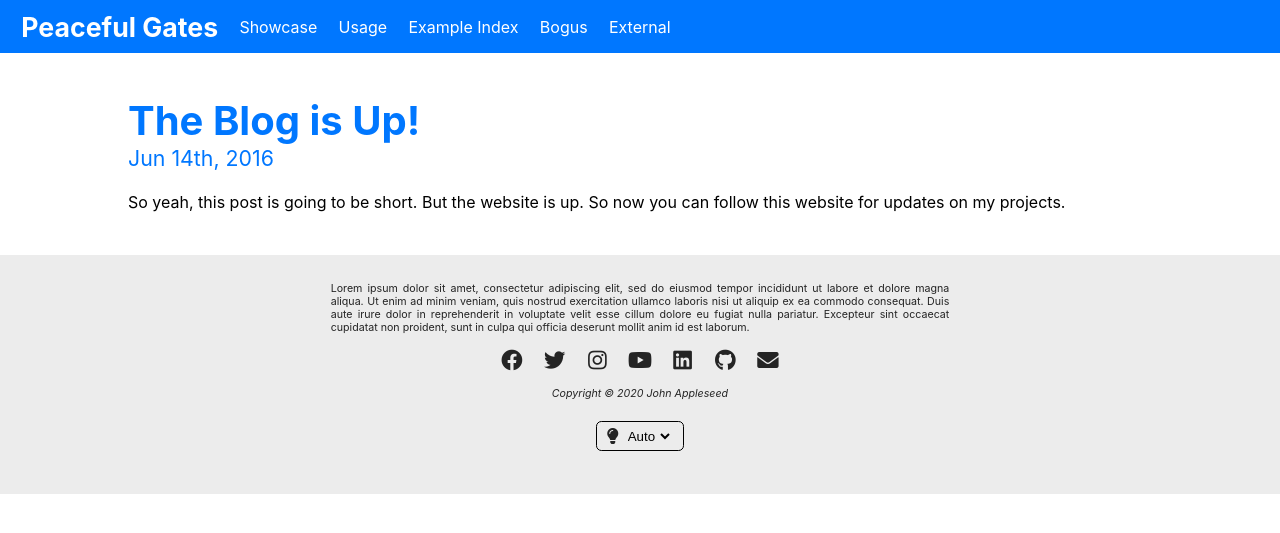
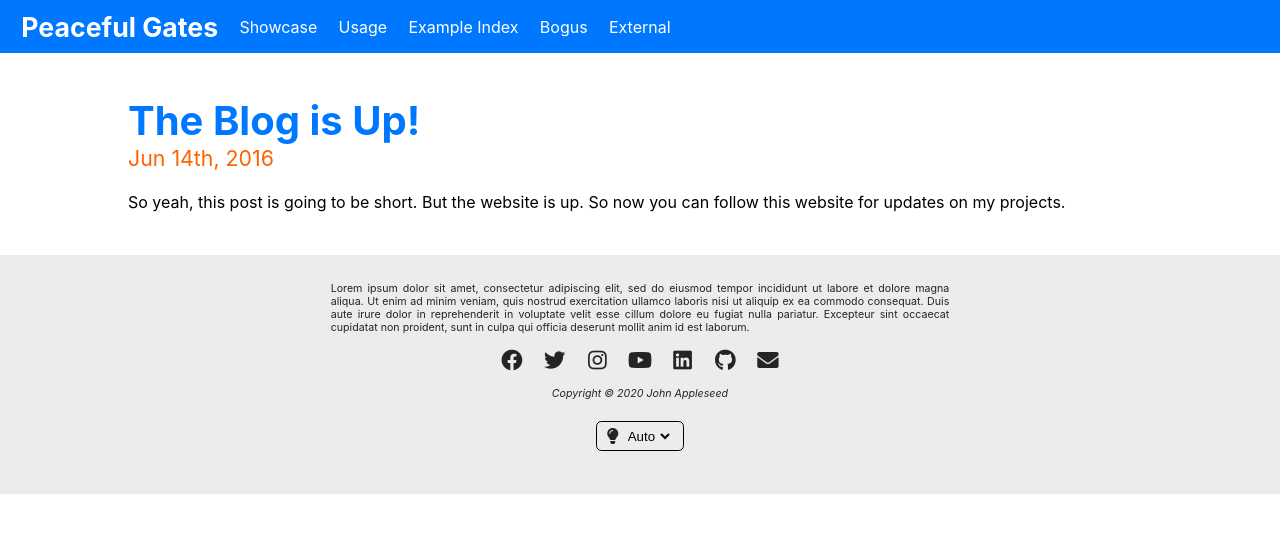
Before and after one commit to andydevs/jekyll-theme-peaceful-gates, a Jekyll site: the page built from _posts/2016-06-14-the-blog-is-up.markdown, in a window 1280 px wide. Shown: the top 533 px of the page. Built offline with Jekyll 4.4.1, drawn with Linux system fonts in a browser that asks for light colours.

Commit message:
Updated page subtitle color

```diff
--- a/_sass/jekyll-theme-peaceful-gates/_page.scss
+++ b/_sass/jekyll-theme-peaceful-gates/_page.scss
@@ -21,12 +21,18 @@
 .page-title {
     margin: 0pt;
     font-size: $mega-font-size;
+    @include with-theme {
+        color: color-for(primary);
+    }
 }
 
 .page-subtitle {
     margin: 0pt;
     font-size: $medium-font-size;
     font-weight: normal;
+    @include with-theme {
+        color: color-for(secondary);
+    }
 }
 
 .index-grid {
```
